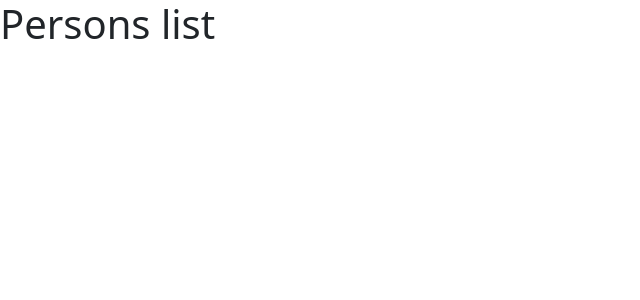
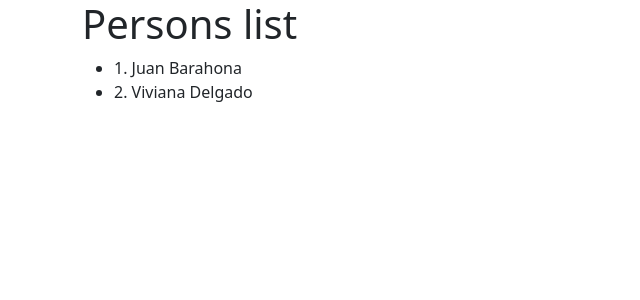
Before and after one commit to jfbarahonag/persons-list, an Angular app: page / in a window 1280 px wide. Shown: the top 300 px of the page, without its empty margins (0-640 px from the left). Built offline with nearby package versions, Linux system fonts and the light colour scheme.

Commit message:
Person model was added and a list of Person was iterated with ng For

```diff
--- a/src/app/app.component.html
+++ b/src/app/app.component.html
@@ -1 +1,14 @@
-<h1>Persons list</h1>
+<section class="container">
+  <div class="row">
+    <h1>Persons list</h1>
+  </div>
+  <div class="row">
+    <div class="col">
+      <ul>
+        <li *ngFor="let person of persons; let idx = index">
+          {{ idx+1 }}. {{ person.name.first }} {{ person.name.last }}
+        </li>
+      </ul>
+    </div>
+  </div>
+</section>
--- a/src/app/app.component.ts
+++ b/src/app/app.component.ts
@@ -1,4 +1,5 @@
 import { Component } from '@angular/core';
+import { Person } from './person.model';
 
 @Component({
   selector: 'app-root',
@@ -7,4 +8,8 @@ import { Component } from '@angular/core';
 })
 export class AppComponent {
   title = 'persons-list';
+  persons: Person[] = [
+    new Person({ first: 'Juan', last: 'Barahona' }),
+    new Person({ first: 'Viviana', last: 'Delgado' })
+  ];
 }
```
Also changed, not shown: src/app/person.model.ts (added, +8 -0 lines).
